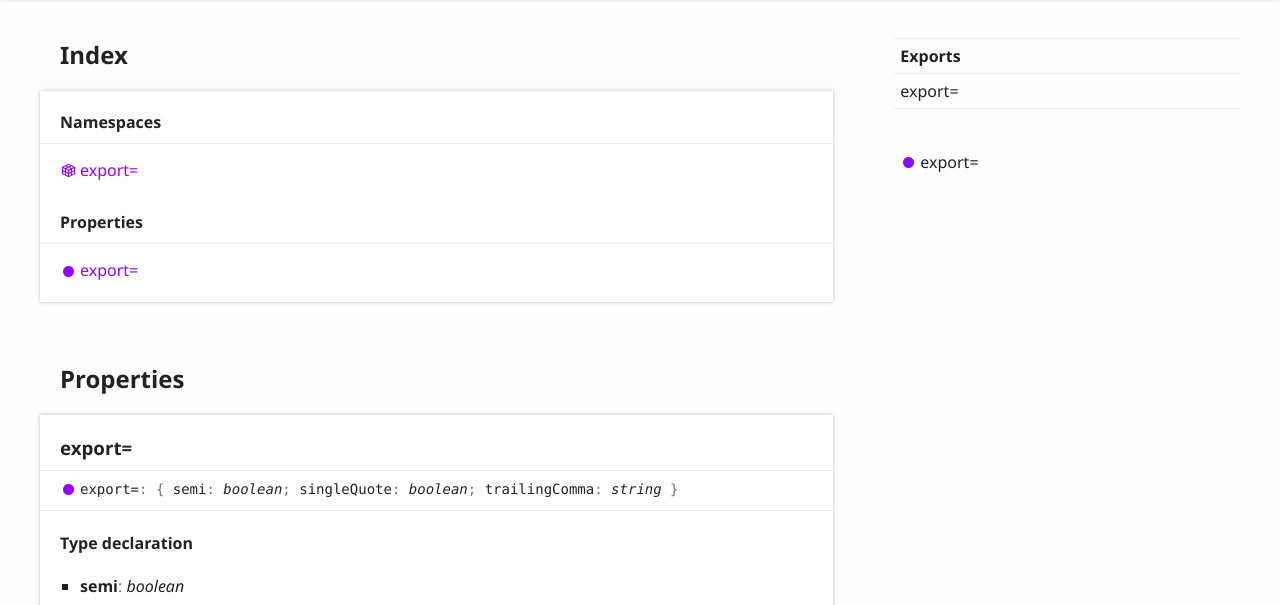
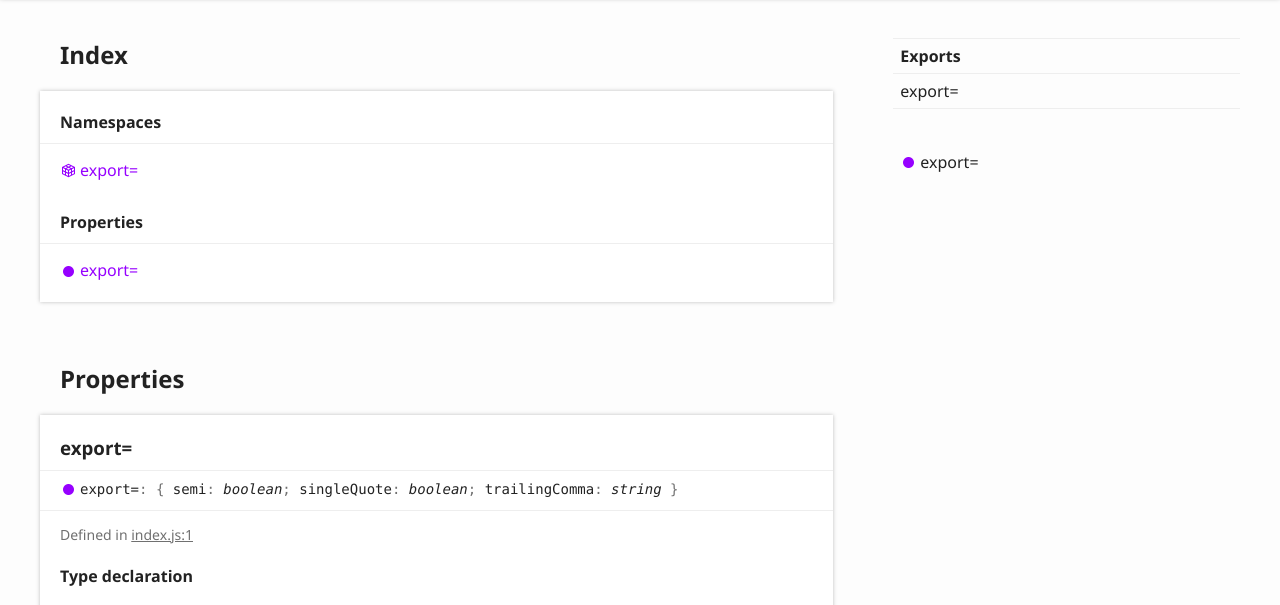
Before and after one commit to qiwi/lint-config-qiwi, a website: page prettier-config-qiwi/modules.html in a window 1280 px wide. Shown: the part 135-740 px from the top of the page. Drawn offline with Linux system fonts and the light colour scheme.

Commit message:
docs updated prettier-config-qiwi@1.4.2

```diff
--- a/prettier-config-qiwi/modules.html
+++ b/prettier-config-qiwi/modules.html
@@ -83,6 +83,9 @@
 					<h3>export&#61;</h3>
 					<div class="tsd-signature tsd-kind-icon">export&#61;<span class="tsd-signature-symbol">:</span> <span class="tsd-signature-symbol">{ </span>semi<span class="tsd-signature-symbol">: </span><span class="tsd-signature-type">boolean</span><span class="tsd-signature-symbol">; </span>singleQuote<span class="tsd-signature-symbol">: </span><span class="tsd-signature-type">boolean</span><span class="tsd-signature-symbol">; </span>trailingComma<span class="tsd-signature-symbol">: </span><span class="tsd-signature-type">string</span><span class="tsd-signature-symbol"> }</span></div>
 					<aside class="tsd-sources">
+						<ul>
+							<li>Defined in <a href="https://github.com/qiwi/lint-config-qiwi/blob/29d37f4/packages/prettier-config-qiwi/src/main/js/index.js#L1">index.js:1</a></li>
+						</ul>
 					</aside>
 					<div class="tsd-type-declaration">
 						<h4>Type declaration</h4>
```
